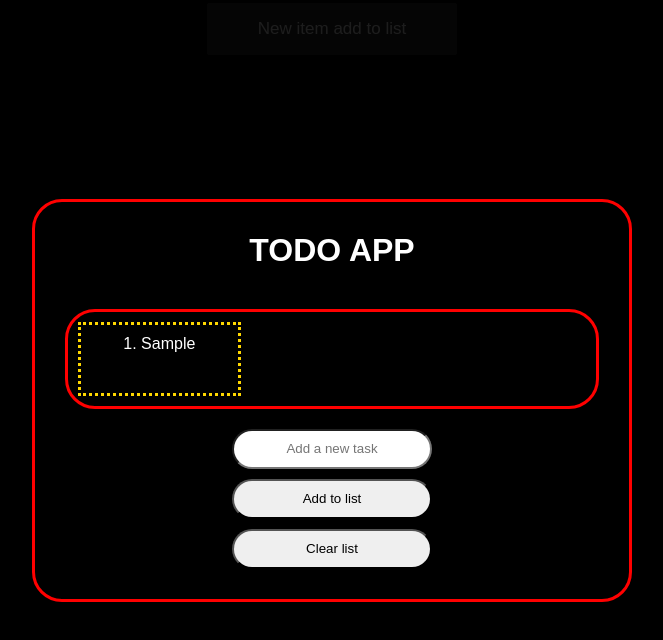
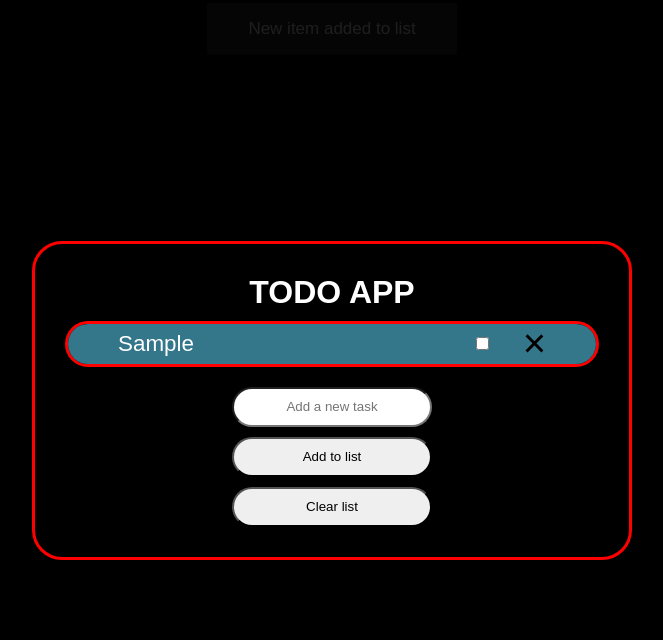
Before and after one commit to RonFrontDev/TODO, a plain HTML site: page index.html in a window 1280 px wide. Both pictures are taken after typing "Sample" into the empty fields and a click on the button "Add to list". Shown: the whole page, without its empty margins (308-971 px from the left). Drawn offline with Linux system fonts and the light colour scheme.

Commit message:
fun added

```diff
--- a/index.html
+++ b/index.html
@@ -15,10 +15,9 @@
         <div class="todo__app--buttonbox">
             <button class="todo__app--addbutton">Add to list </button>
             <button class="todo__app--clearbutton">Clear list </button>
-            <!-- <button class="todo__app--deletebutton">remove one item </button> -->
         </div>
     </div>
-    <div id="snackbar">New item add to list</div>
+    <div id="snackbar">New item added to list</div>
     <script src="script.js"></script>
 </body>
 </html>
--- a/script.js
+++ b/script.js
@@ -2,23 +2,21 @@ const inputfield = document.querySelector('.todo__app--input');
 const addbutton = document.querySelector('.todo__app--addbutton');
 const clearbutton = document.querySelector('.todo__app--clearbutton');
 const taskList = document.querySelector('.todo__app--list');
-const deleteBtn = document.querySelector('deletebutton');
-const taskItemselected = document.querySelector('todo__app--item');
 
 let tasks = [];
+
 inputfield.addEventListener('keypress', function (event) {
   if (event.key === 'Enter') {
     event.preventDefault();
     addTask();
   }
 });
+
 addbutton.addEventListener('click', addTask);
 clearbutton.addEventListener('click', clearTasks);
-// taskItemselected.addEventListener('click', completedTask);
 
 function addTask() {
   const taskText = inputfield.value.trim();
-  //   console.log(taskText);
   if (taskText !== '') {
     const task = {
       id: Date.now(),
@@ -26,47 +24,66 @@ function addTask() {
       completed: false,
     };
     tasks.push(task);
-    // console.log(tasks);
     saveTaskToLocalStorage();
-
     renderTask();
-
     inputfield.value = '';
-
     showSnackBar();
   }
 }
 
-function completedTask() {
-  taskItemselected.classList.add('completed');
+function completedTask(taskItem) {
+  taskItem.classList.add('completed');
 }
 
 function renderTask() {
-  taskList.innerHTML = '';
+  taskList.innerHTML = ''; // Clear previous content
 
   tasks.forEach((task) => {
     const taskItem = document.createElement('li');
     taskItem.classList.add('todo__app--item');
+
+    const check = document.createElement('input');
+    check.type = 'checkbox';
+    check.checked = task.completed;
+    check.addEventListener('change', () => toggleTaskCompletion(task.id));
+
+    const textContainer = document.createElement('div'); // Creating a div for text
+    textContainer.classList.add('task-text');
+
+    const taskText = document.createElement('p'); // Creating a p tag for text
+    taskText.textContent = task.text;
+
     const deleteBtn = document.createElement('button');
-    deleteBtn.textContent = 'Delete';
+    deleteBtn.classList.add('todo__app--deleteBtn');
+    deleteBtn.textContent = '\u00D7';
     deleteBtn.addEventListener('click', () => removeTask(task.id));
-    taskItem.textContent = task.text;
+
+    const selectContainer = document.createElement('div'); // Creating a div for text
+    selectContainer.classList.add('select-option');
+
+    textContainer.appendChild(taskText);
+    selectContainer.appendChild(check);
+    selectContainer.appendChild(deleteBtn);
+
+    taskItem.appendChild(textContainer);
+    taskItem.appendChild(selectContainer);
+    taskList.appendChild(taskItem);
+
     if (task.completed) {
-      taskItem.classList.add('completed');
+      completedTask(taskText);
     }
-
-    taskList.appendChild(taskItem);
-    // console.log(taskItem);
   });
 }
 
-function deleteTask() {}
-
 function toggleTaskCompletion(taskId) {
   const task = tasks.find((task) => task.id === taskId);
+  task.completed = !task.completed;
+  saveTaskToLocalStorage();
+  renderTask();
+}
 
-  task.completed = !task.completed;
-
+function removeTask(taskId) {
+  tasks = tasks.filter((task) => task.id !== taskId);
   saveTaskToLocalStorage();
   renderTask();
 }
@@ -92,6 +109,7 @@ function showSnackBar() {
     snackbar.className = snackbar.className.replace('show', '');
   }, 3000);
 }
+
 function clearLocalStorage() {
   localStorage.removeItem('tasks');
 }
--- a/style.css
+++ b/style.css
@@ -62,27 +62,53 @@ a {
 .todo__app--list {
   display: grid;
   text-align: center;
-  grid-template-columns: repeat(3, 1fr);
-  gap: 10px;
-  padding: 10px;
+  grid-template-columns: repeat(1, 1fr);
   width: 100%;
   height: 100%;
-  margin-top: 30px;
   max-width: 600px;
   min-width: 300px;
   max-height: 100%;
-  min-height: 100px;
+  min-height: 30px;
   border-radius: 30px;
   border: 3px solid red;
   flex: 1;
   overflow: auto;
 }
 
-.todo__app--list li {
-  padding: 10px;
-  border: 3px dotted gold;
+.todo__app--item {
+  background-color: rgb(52, 118, 138);
+  display: flex;
+  padding: 0 50px;
+  justify-content: space-between;
+  align-items: center;
+  /* padding: 10px; */
+  height: 40px;
+  font-size: 1.4rem;
+  /* border-bottom: 1px solid red; */
   list-style-position: inside;
   list-style-type: decimal;
+}
+.todo__app--item:hover {
+  background-color: rgb(166, 166, 166);
+}
+.todo__app--deleteBtn {
+  background: none;
+  border: none;
+  font-size: 40px;
+}
+.todo__app--deleteBtn:hover {
+  color: white;
+}
+
+.select-option {
+  display: flex;
+  justify-content: space-between;
+  width: 70px;
+}
+
+.completed {
+  text-decoration: line-through;
+  color: red;
 }
 #snackbar {
   visibility: hidden;
```
